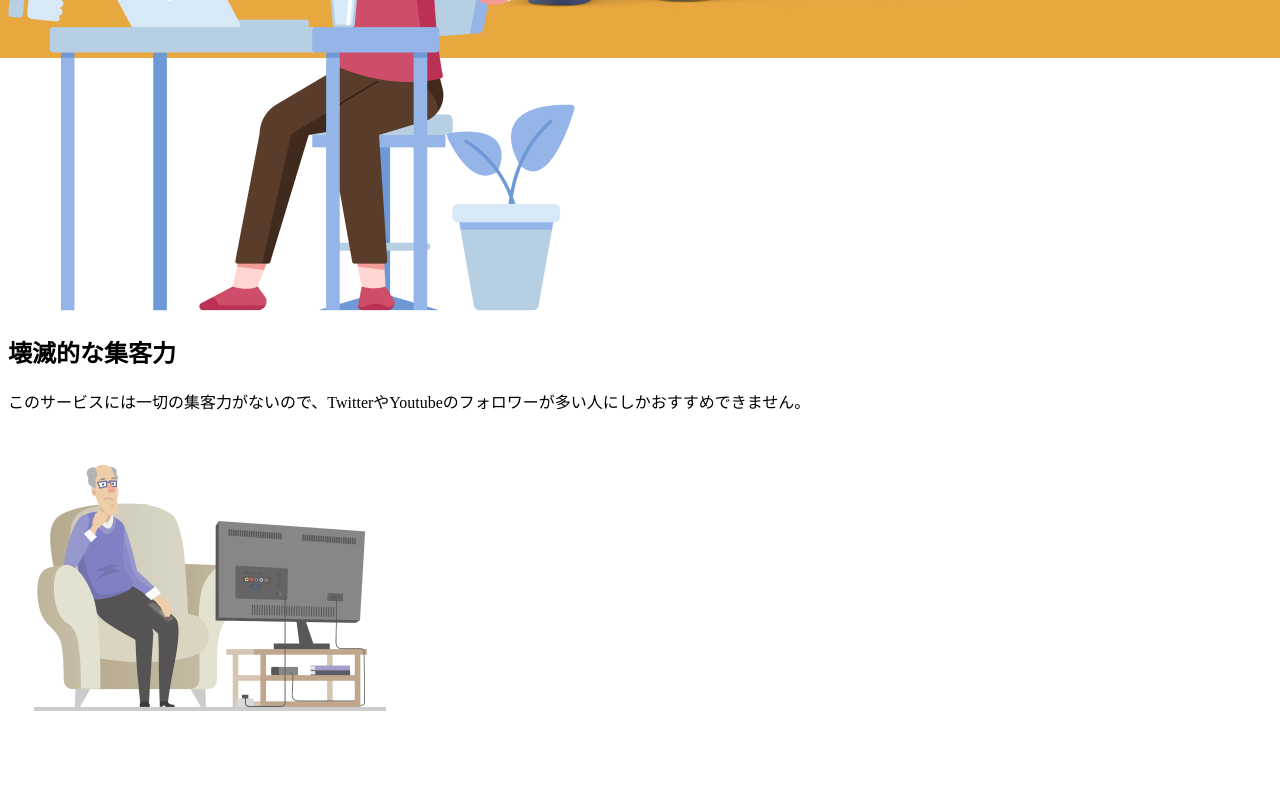
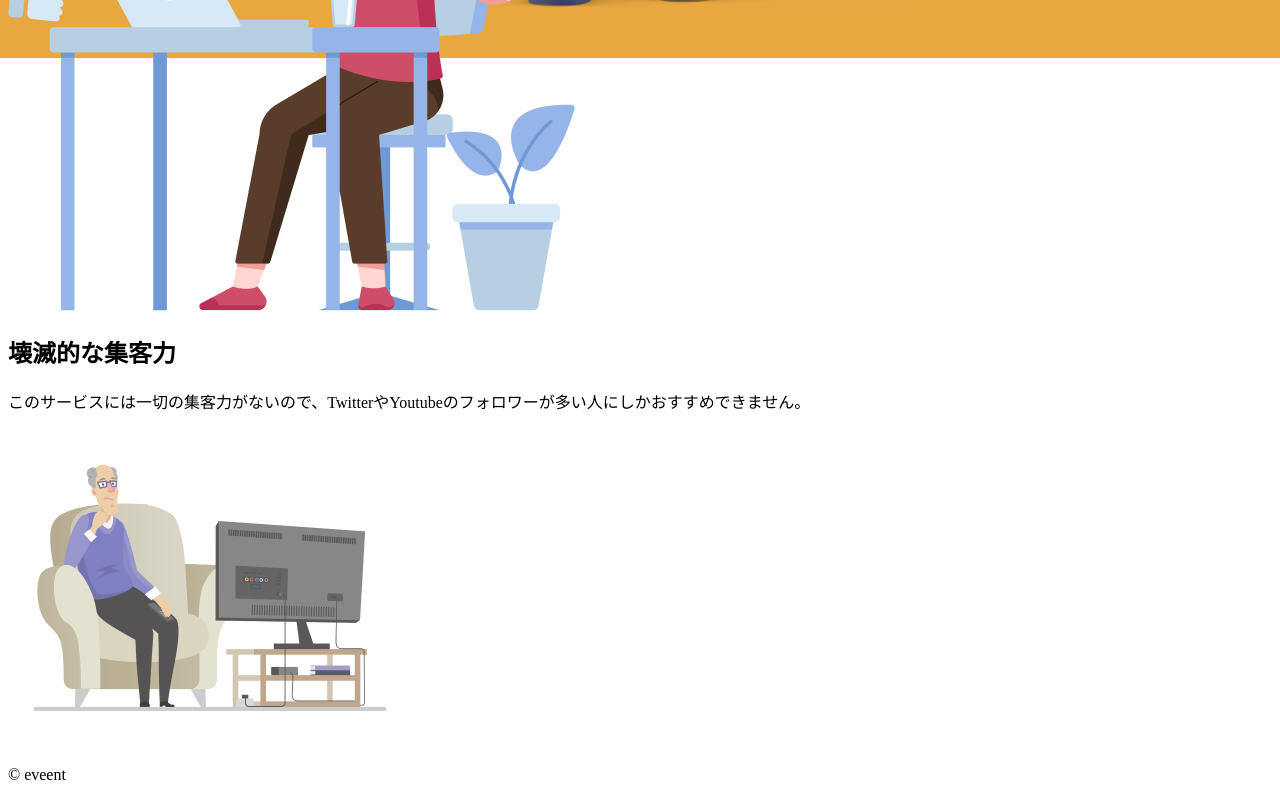
Before and after one commit to welove-t/flock-app, a Next.js app: page / in a window 1280 px wide. Shown: the part 742-1542 px from the top of the page. Before the commit the page ends 1500 px from the top, so only its background shows below. Built offline with nearby package versions, Linux system fonts and the light colour scheme.

Commit message:
フッター作成

```diff
--- a/pages/_app.tsx
+++ b/pages/_app.tsx
@@ -1,7 +1,16 @@
 import 'tailwindcss/tailwind.css';
 
 const MyApp = ({ Component, pageProps }) => {
-  return <Component {...pageProps} />;
+  return (
+    <>
+      <Component {...pageProps} />
+      <footer className="border-t py-6">
+        <div className="container">
+          <p>&copy; eveent</p>
+        </div>
+      </footer>
+    </>
+  );
 };
 
 export default MyApp;
```
